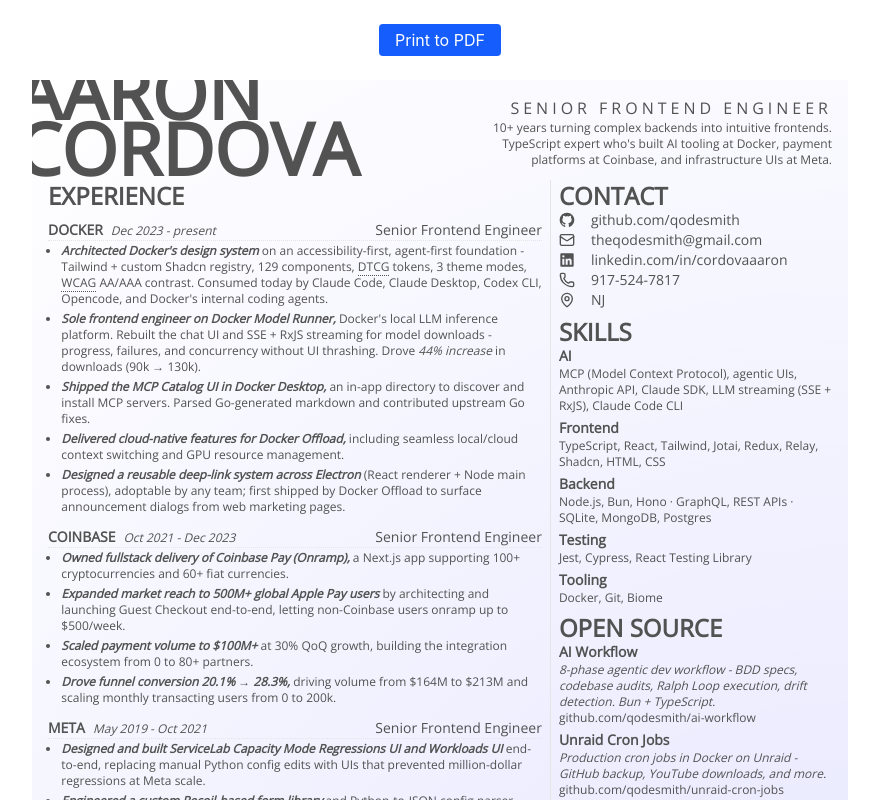
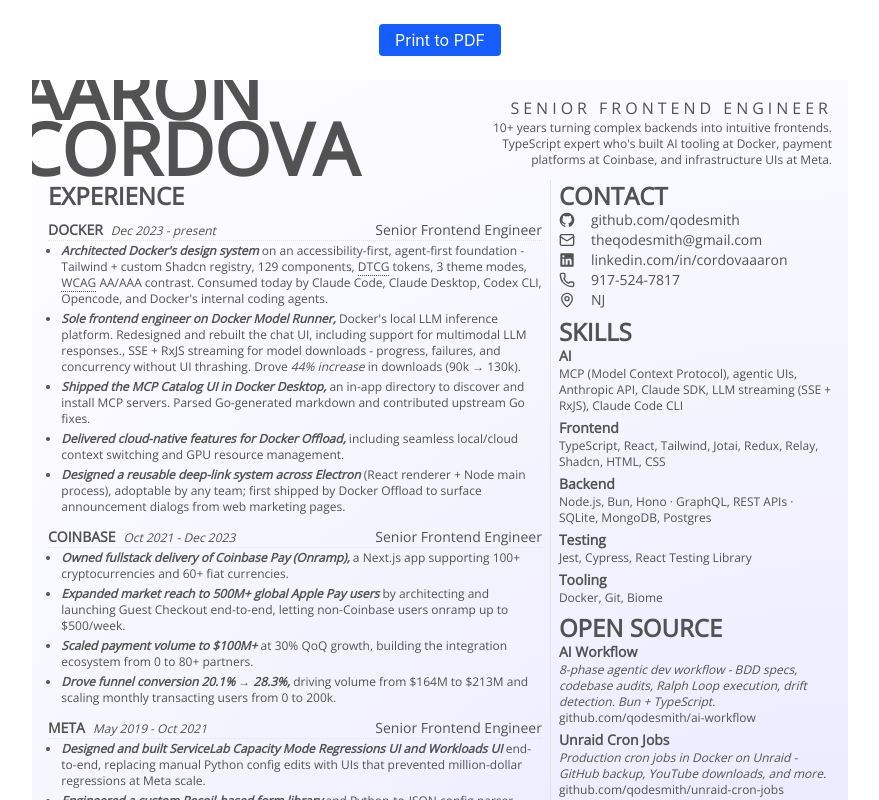
Before and after one commit to qodesmith/resume, a React (Vite) app: page / in a window 1280 px wide. Shown: the top 800 px of the page, without its empty margins (200-1079 px from the left). Built offline with nearby package versions, Linux system fonts and the light colour scheme.

Commit message:
Updated Docker history

```diff
--- a/src/components/custom/WorkHistory.tsx
+++ b/src/components/custom/WorkHistory.tsx
@@ -49,9 +49,10 @@
         highlight: 'Sole frontend engineer on Docker Model Runner,',
         content: (
           <>
-            Docker's local LLM inference platform. Rebuilt the chat UI and SSE +
-            RxJS streaming for model downloads - progress, failures, and
-            concurrency without UI thrashing. Drove{' '}
+            Docker's local LLM inference platform. Redesigned and rebuilt the
+            chat UI, including support for multimodal LLM responses., SSE + RxJS
+            streaming for model downloads - progress, failures, and concurrency
+            without UI thrashing. Drove{' '}
             <span className="italic">44% increase</span> in downloads (90k →
             130k).
           </>
```
